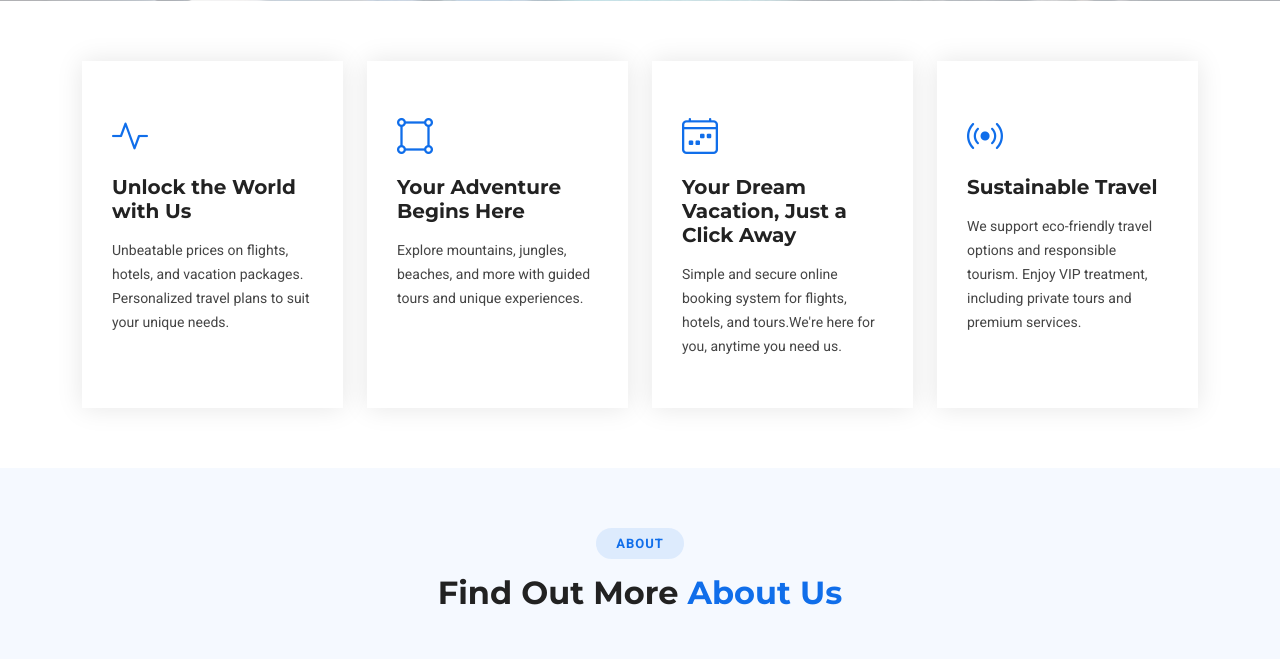
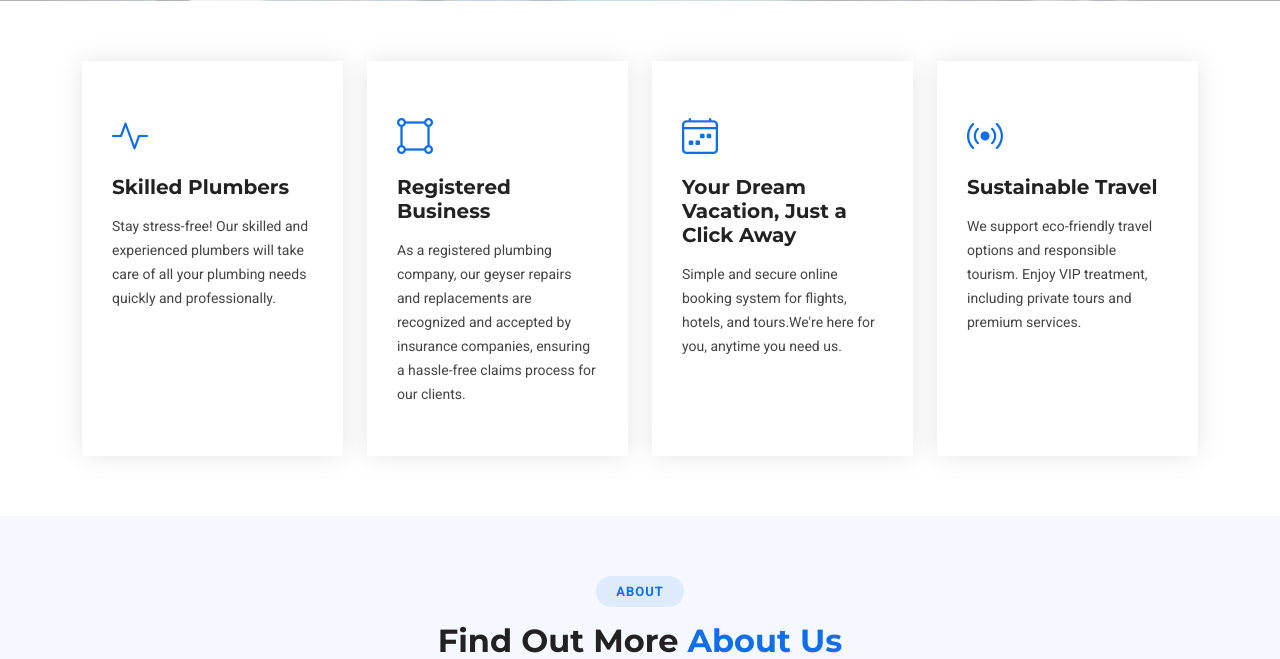
Before and after one commit to Carrington-dev/drainexpertz, a Flask app: page / in a window 1280 px wide. Shown: the part 718-1377 px from the top of the page. Run offline with Flask 3, Linux system fonts and the light colour scheme; some libraries are stand-ins or nearby versions.

Commit message:
Update index.html
Co-Authored-By: Stemgon <165911512+stemgon@users.noreply.github.com>
Co-Authored-By: Carrington Muleya <79579279+carrington-dev@users.noreply.github.com>

```diff
--- a/src/templates/index.html
+++ b/src/templates/index.html
@@ -31,16 +31,16 @@
       <div class="col-xl-3 col-md-6 d-flex" data-aos="fade-up" data-aos-delay="100">
         <div class="service-item position-relative">
           <div class="icon"><i class="bi bi-activity icon"></i></div>
-          <h4><a href="" class="stretched-link">Unlock the World with Us</a></h4>
-          <p>Unbeatable prices on flights, hotels, and vacation packages.  Personalized travel plans to suit your unique needs.</p>
+          <h4><a href="" class="stretched-link">Skilled Plumbers</a></h4>
+          <p>Stay stress-free! Our skilled and experienced plumbers will take care of all your plumbing needs quickly and professionally.          </p>
         </div>
       </div><!-- End Service Item -->
 
       <div class="col-xl-3 col-md-6 d-flex" data-aos="fade-up" data-aos-delay="200">
         <div class="service-item position-relative">
           <div class="icon"><i class="bi bi-bounding-box-circles icon"></i></div>
-          <h4><a href="" class="stretched-link">Your Adventure Begins Here</a></h4>
-          <p>Explore mountains, jungles, beaches, and more with guided tours and unique experiences.</p>
+          <h4><a href="" class="stretched-link">Registered Business</a></h4>
+          <p>As a registered plumbing company, our geyser repairs and replacements are recognized and accepted by insurance companies, ensuring a hassle-free claims process for our clients.          </p>
         </div>
       </div><!-- End Service Item -->
 
```
